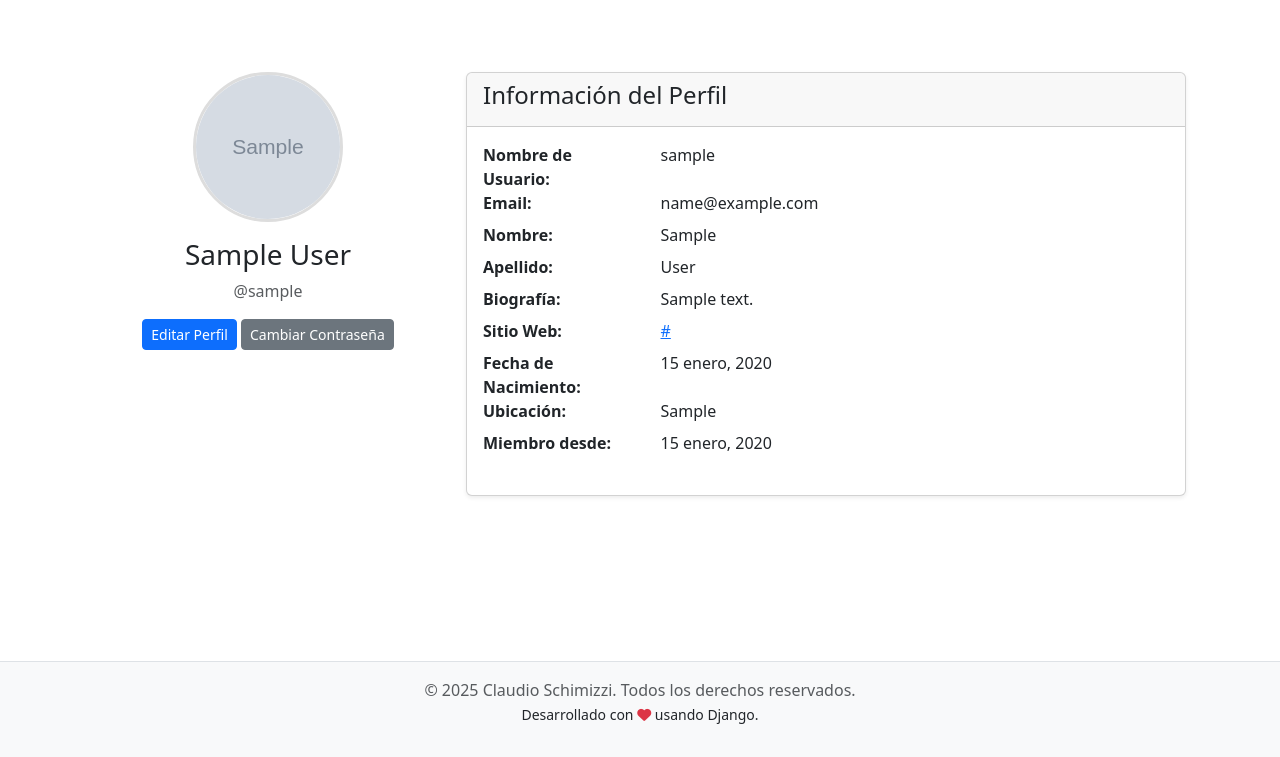
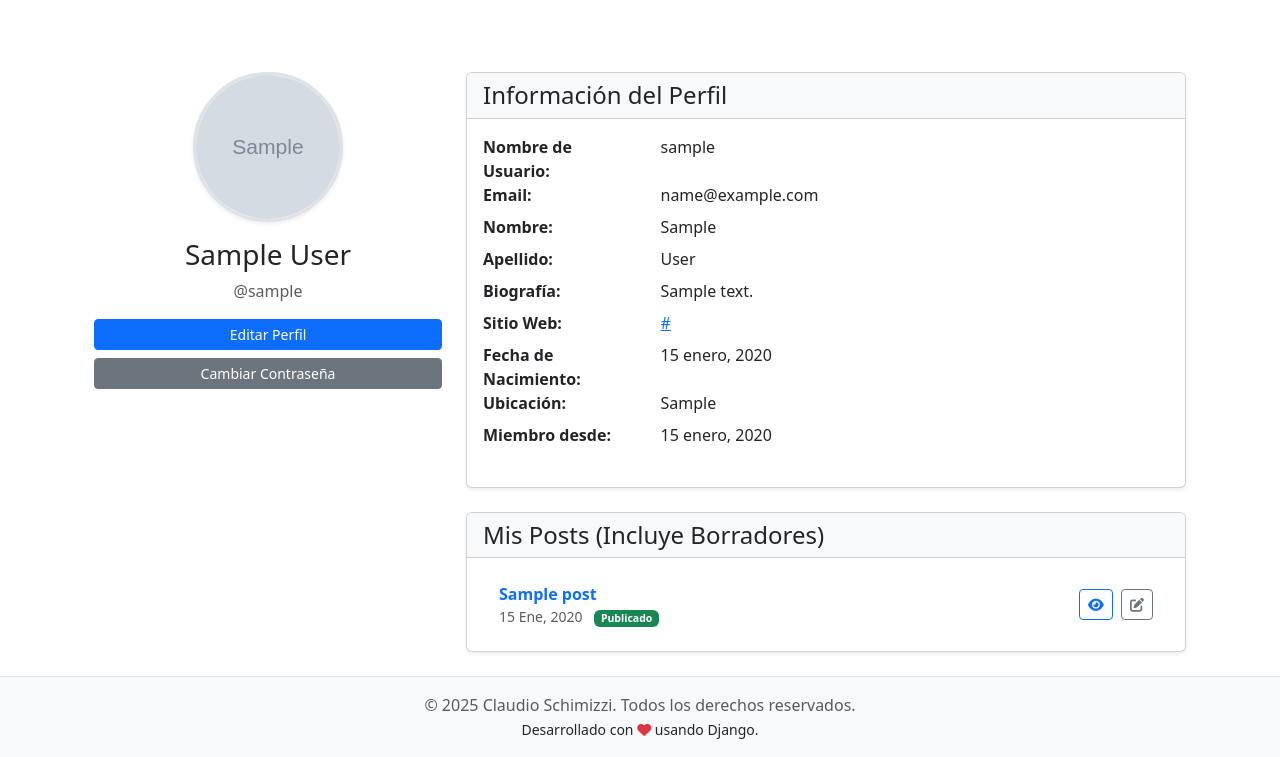
Before and after one commit to Schimizzi/blog_xa_coder, a Django app: page /accounts/profile/ in a window 1280 px wide. Shown: the part 58-815 px from the top of the page. Before the commit the page ends 782 px from the top, so only its background shows below. Run offline with Django 5.2, Linux system fonts and the light colour scheme; a user stored in the database is signed in; tables that the repository leaves empty hold one stand-in row (values such as "Sample post"); grey boxes marked "Sample" are stand-in pictures; some libraries are stand-ins or nearby versions.

Commit message:
agregado de borradores

```diff
--- a/accounts/templates/accounts/login.html
+++ b/accounts/templates/accounts/login.html
@@ -12,8 +12,6 @@
                 </div>
                 <div class="card-body">
                     {% if form.errors and not form.non_field_errors %}
-                    {# Este bloque es para errores generales que no se muestran por campo,
-                       aunque en LoginView suelen ser non_field_errors #}
                         <div class="alert alert-danger" role="alert">
                             Hubo un error con tu inicio de sesión.
                         </div>
--- a/accounts/templates/accounts/profile.html
+++ b/accounts/templates/accounts/profile.html
@@ -6,64 +6,117 @@
 {% block content %}
 <div class="container mt-5">
     <div class="row">
-        <div class="col-md-4 text-center">
-            <img src="{{ profile.get_avatar_url }}" alt="Avatar de {{ profile_user.username }}" class="img-fluid rounded-circle mb-3" style="width: 150px; height: 150px; object-fit: cover; border: 3px solid #ddd;">
+        <div class="col-md-4 text-center mb-4 mb-md-0">
+            <img src="{{ profile.get_avatar_url }}" alt="Avatar de {{ profile_user.username }}" class="img-fluid rounded-circle mb-3 shadow-sm" style="width: 150px; height: 150px; object-fit: cover; border: 3px solid #dee2e6;">
             <h3>{{ profile.full_name }}</h3>
             <p class="text-muted">@{{ profile_user.username }}</p>
             {% if profile_user == request.user %}
-                <a href="{% url 'accounts:profile_update' %}" class="btn btn-primary btn-sm mb-2">Editar Perfil</a>
-                <a href="{% url 'accounts:password_change' %}" class="btn btn-secondary btn-sm mb-2">Cambiar Contraseña</a>
+                <a href="{% url 'accounts:profile_update' %}" class="btn btn-primary btn-sm mb-2 d-block">Editar Perfil</a>
+                <a href="{% url 'accounts:password_change' %}" class="btn btn-secondary btn-sm mb-2 d-block">Cambiar Contraseña</a>
             {% endif %}
         </div>
         <div class="col-md-8">
-            <div class="card shadow-sm">
-                <div class="card-header">
-                    <h4>Información del Perfil</h4>
+            <div class="card shadow-sm mb-4">
+                <div class="card-header bg-light">
+                    <h4 class="mb-0">Información del Perfil</h4>
                 </div>
                 <div class="card-body">
                     <dl class="row">
-                        <dt class="col-sm-3">Nombre de Usuario:</dt>
-                        <dd class="col-sm-9">{{ profile_user.username }}</dd>
+                        <dt class="col-sm-4 col-md-3">Nombre de Usuario:</dt>
+                        <dd class="col-sm-8 col-md-9">{{ profile_user.username }}</dd>
 
-                        <dt class="col-sm-3">Email:</dt>
-                        <dd class="col-sm-9">{{ profile_user.email }}</dd>
+                        <dt class="col-sm-4 col-md-3">Email:</dt>
+                        <dd class="col-sm-8 col-md-9">{{ profile_user.email }}</dd>
 
                         {% if profile_user.first_name %}
-                        <dt class="col-sm-3">Nombre:</dt>
-                        <dd class="col-sm-9">{{ profile_user.first_name }}</dd>
+                        <dt class="col-sm-4 col-md-3">Nombre:</dt>
+                        <dd class="col-sm-8 col-md-9">{{ profile_user.first_name }}</dd>
                         {% endif %}
 
                         {% if profile_user.last_name %}
-                        <dt class="col-sm-3">Apellido:</dt>
-                        <dd class="col-sm-9">{{ profile_user.last_name }}</dd>
+                        <dt class="col-sm-4 col-md-3">Apellido:</dt>
+                        <dd class="col-sm-8 col-md-9">{{ profile_user.last_name }}</dd>
                         {% endif %}
 
                         {% if profile.bio %}
-                        <dt class="col-sm-3">Biografía:</dt>
-                        <dd class="col-sm-9">{{ profile.bio|linebreaksbr }}</dd>
+                        <dt class="col-sm-4 col-md-3">Biografía:</dt>
+                        <dd class="col-sm-8 col-md-9">{{ profile.bio|linebreaksbr }}</dd>
                         {% endif %}
 
                         {% if profile.website_url %}
-                        <dt class="col-sm-3">Sitio Web:</dt>
-                        <dd class="col-sm-9"><a href="{{ profile.website_url }}" target="_blank" rel="noopener noreferrer">{{ profile.website_url }}</a></dd>
+                        <dt class="col-sm-4 col-md-3">Sitio Web:</dt>
+                        <dd class="col-sm-8 col-md-9"><a href="{{ profile.website_url }}" target="_blank" rel="noopener noreferrer">{{ profile.website_url }}</a></dd>
                         {% endif %}
 
                         {% if profile.birth_date %}
-                        <dt class="col-sm-3">Fecha de Nacimiento:</dt>
-                        <dd class="col-sm-9">{{ profile.birth_date|date:"d F, Y" }}</dd>
+                        <dt class="col-sm-4 col-md-3">Fecha de Nacimiento:</dt>
+                        <dd class="col-sm-8 col-md-9">{{ profile.birth_date|date:"d F, Y" }}</dd>
                         {% endif %}
 
                         {% if profile.location %}
-                        <dt class="col-sm-3">Ubicación:</dt>
-                        <dd class="col-sm-9">{{ profile.location }}</dd>
+                        <dt class="col-sm-4 col-md-3">Ubicación:</dt>
+                        <dd class="col-sm-8 col-md-9">{{ profile.location }}</dd>
                         {% endif %}
 
-                        <dt class="col-sm-3">Miembro desde:</dt>
-                        <dd class="col-sm-9">{{ profile_user.date_joined|date:"d F, Y" }}</dd>
+                        <dt class="col-sm-4 col-md-3">Miembro desde:</dt>
+                        <dd class="col-sm-8 col-md-9">{{ profile_user.date_joined|date:"d F, Y" }}</dd>
                     </dl>
                 </div>
             </div>
-        </div>
+
+            <div class="card shadow-sm">
+                <div class="card-header bg-light">
+                    <h4 class="mb-0">
+                        {% if profile_user == request.user %}
+                            Mis Posts (Incluye Borradores)
+                        {% else %}
+                            Posts de {{ profile_user.username }}
+                        {% endif %}
+                    </h4>
+                </div>
+                <div class="card-body">
+                    {% if user_posts %}
+                        <ul class="list-group list-group-flush">
+                        {% for post in user_posts %}
+                            <li class="list-group-item d-flex justify-content-between align-items-center">
+                                <div>
+                                    <a href="{{ post.get_absolute_url }}" class="fw-bold text-decoration-none">{{ post.title }}</a>
+                                    <small class="d-block text-muted">
+                                        {{ post.published_date|date:"d M, Y" }}
+                                        {% if profile_user == request.user %}
+                                            <span class="badge {% if post.status == 'published' and post.is_published %}bg-success{% elif post.status == 'published' and not post.is_published %}bg-info text-dark{% else %}bg-warning text-dark{% endif %} ms-2">
+                                                {% if post.status == 'published' and post.is_published %}
+                                                    Publicado
+                                                {% elif post.status == 'published' and not post.is_published %}
+                                                    Programado
+                                                {% else %}
+                                                    {{ post.get_status_display }}
+                                                {% endif %}
+                                            </span>
+                                        {% endif %}
+                                    </small>
+                                </div>
+                                <div>
+                                    <a href="{{ post.get_absolute_url }}" class="btn btn-sm btn-outline-primary me-1" title="Ver Post"><i class="fas fa-eye"></i></a>
+                                    {% if post.author == request.user or request.user.is_staff %}
+                                    <a href="{% url 'blog:post_update' post.slug %}" class="btn btn-sm btn-outline-secondary" title="Editar Post"><i class="fas fa-edit"></i></a>
+                                    {% endif %}
+                                </div>
+                            </li>
+                        {% endfor %}
+                        </ul>
+                    {% else %}
+                        <p class="text-muted">
+                            {% if profile_user == request.user %}
+                                Aún no has creado ningún post. <a href="{% url 'blog:post_create' %}">¡Crea el primero!</a>
+                            {% else %}
+                                {{ profile_user.username }} aún no ha publicado ningún post.
+                            {% endif %}
+                        </p>
+                    {% endif %}
+                </div>
+            </div>
+            </div>
     </div>
 </div>
 {% endblock %}
--- a/accounts/views.py
+++ b/accounts/views.py
@@ -2,34 +2,25 @@ from django.shortcuts import render, redirect, get_object_or_404
 from django.urls import reverse_lazy, reverse
 from django.contrib.auth import login, logout
 from django.contrib.auth.views import LoginView as AuthLoginView, LogoutView as AuthLogoutView, PasswordChangeView as AuthPasswordChangeView, PasswordChangeDoneView as AuthPasswordChangeDoneView
-from django.contrib.auth.decorators import login_required # Decorador para vistas basadas en funciones
-from django.contrib.auth.mixins import LoginRequiredMixin # Mixin para vistas basadas en clases
+from django.contrib.auth.decorators import login_required
+from django.contrib.auth.mixins import LoginRequiredMixin
 from django.views.generic import CreateView, DetailView, UpdateView, FormView
-from django.contrib import messages # Para mostrar mensajes al usuario
+from django.contrib import messages
 from django.http import HttpResponseRedirect
-
+from django.utils import timezone
 from .forms import CustomUserCreationForm, UserUpdateForm, ProfileUpdateForm, CustomPasswordChangeForm
 from .models import Profile
 from django.contrib.auth.models import User
+from blog_app.models import Post
 
-# Create your views here.
 
 class RegisterView(CreateView):
-    """
-    Vista para el registro de nuevos usuarios.
-    Utiliza el CustomUserCreationForm.
-    """
     form_class = CustomUserCreationForm
     template_name = 'accounts/register.html'
-    success_url = reverse_lazy('accounts:login') # Redirige al login después de un registro exitoso
+    success_url = reverse_lazy('accounts:login')
 
     def form_valid(self, form):
-        """
-        Si el formulario es válido, guarda el nuevo usuario y lo loguea.
-        Luego redirige a la success_url.
-        """
         user = form.save()
-        # login(self.request, user) # Opcional: loguear al usuario inmediatamente después del registro
         messages.success(self.request, f"¡Cuenta creada para {user.username}! Ahora puedes iniciar sesión.")
         return super().form_valid(form)
 
@@ -39,18 +30,9 @@ class RegisterView(CreateView):
         return context
 
 class CustomLoginView(AuthLoginView):
-    """
-    Vista para el inicio de sesión de usuarios.
-    Hereda de la vista LoginView de Django.
-    """
     template_name = 'accounts/login.html'
-    # success_url se define por LOGIN_REDIRECT_URL en settings.py
-    # o por el parámetro 'next' en la URL.
 
     def form_valid(self, form):
-        """
-        Añade un mensaje de éxito después de un inicio de sesión válido.
-        """
         messages.success(self.request, f"¡Bienvenido de nuevo, {form.get_user().username}!")
         return super().form_valid(form)
 
@@ -65,39 +47,34 @@ class CustomLoginView(AuthLoginView):
 
 
 class CustomLogoutView(LoginRequiredMixin, AuthLogoutView):
-    """
-    Vista para el cierre de sesión de usuarios.
-    Hereda de la vista LogoutView de Django.
-    Asegura que el usuario esté logueado para poder desloguearse.
-    """
-    # LOGOUT_REDIRECT_URL en settings.py define a dónde ir después del logout.
-    # template_name = 'accounts/logout_confirm.html' # Opcional si quieres una página de confirmación
-
     def dispatch(self, request, *args, **kwargs):
-        # Añadir un mensaje antes de que la lógica de logout de la superclase se ejecute
         if request.user.is_authenticated:
             messages.info(request, f"Has cerrado sesión. ¡Hasta pronto, {request.user.username}!")
         return super().dispatch(request, *args, **kwargs)
 
 
-@login_required # Decorador para asegurar que solo usuarios logueados puedan ver su perfil
+@login_required
 def profile_view(request, username=None):
-    """
-    Vista para mostrar el perfil de un usuario.
-    Si no se proporciona username, muestra el perfil del usuario logueado.
-    """
+
     if username:
-        user = get_object_or_404(User, username=username)
+        profile_user = get_object_or_404(User, username=username)
+        user_posts = Post.objects.filter(
+            author=profile_user,
+            status='published',
+            published_date__lte=timezone.now()
+        ).order_by('-published_date')
     else:
-        user = request.user
+        profile_user = request.user
+        user_posts = Post.objects.filter(author=profile_user).order_by('-published_date')
 
-    # El perfil se crea automáticamente gracias a las señales en models.py
-    profile, created = Profile.objects.get_or_create(user=user)
+
+    profile, created = Profile.objects.get_or_create(user=profile_user)
 
     context = {
-        'profile_user': user, # El usuario cuyo perfil se está viendo
+        'profile_user': profile_user,
         'profile': profile,
-        'page_title': f"Perfil de {user.username}"
+        'user_posts': user_posts,
+        'page_title': f"Perfil de {profile_user.username}"
     }
     return render(request, 'accounts/profile.html', context)
 
@@ -107,25 +84,20 @@ class ProfileUpdateView(LoginRequiredMixin, UpdateView):
     Vista para que los usuarios actualicen su perfil (User y Profile).
     Maneja dos formularios: UserUpdateForm y ProfileUpdateForm.
     """
-    model = User  # Especificamos el modelo principal
-    form_class = UserUpdateForm  # Especificamos el form_class principal
+    model = User
+    form_class = UserUpdateForm
     template_name = 'accounts/profile_form.html'
-    # success_url se define en get_success_url.
+
 
     def get_object(self, queryset=None):
-        # Devuelve el usuario actual que se está editando
-        # Esto es consistente con model = User
         return self.request.user
 
     def get_context_data(self, **kwargs):
         context = super().get_context_data(**kwargs)
-        # El form principal (UserUpdateForm) ya es añadido por UpdateView como 'form'.
-        # Lo renombramos a 'user_form' para claridad en la plantilla si es necesario,
-        # o simplemente usamos 'form' para el UserUpdateForm y añadimos 'profile_form' aparte.
-        # Para mantener la consistencia con el post() y la plantilla actual:
-        if 'user_form' not in context: # Si no se pasó explícitamente (ej. en error de post)
+
+        if 'user_form' not in context:
             context['user_form'] = UserUpdateForm(instance=self.request.user)
-        else: # Si se pasó (ej. desde un post inválido), asegurar que se llame user_form
+        else:
             context['user_form'] = context.pop('form', UserUpdateForm(instance=self.request.user))
 
 
@@ -136,10 +108,10 @@ class ProfileUpdateView(LoginRequiredMixin, UpdateView):
         return context
 
     def post(self, request, *args, **kwargs):
-        # self.object se establece por la superclase UpdateView usando get_object()
+
         self.object = self.get_object()
 
-        # Instanciamos ambos formularios con los datos del POST y los archivos
+
         user_form = UserUpdateForm(request.POST, instance=self.request.user)
         profile_form = ProfileUpdateForm(request.POST, request.FILES, instance=self.request.user.profile)
 
@@ -150,26 +122,18 @@ class ProfileUpdateView(LoginRequiredMixin, UpdateView):
             return HttpResponseRedirect(self.get_success_url())
         else:
             messages.error(request, 'Por favor, corrige los errores en el formulario.')
-            # Si hay errores, vuelve a renderizar la página con los formularios y sus errores
-            # Pasamos los formularios con errores al contexto.
-            # UpdateView normalmente pasaría su form_class como 'form'.
-            # Aquí nos aseguramos de pasar ambos con los nombres esperados por la plantilla.
             return self.render_to_response(
                 self.get_context_data(user_form=user_form, profile_form=profile_form)
             )
 
     def get_success_url(self):
-        # Redirige a la vista del perfil del usuario actual
         return reverse('accounts:profile_view_self')
 
 
 class CustomPasswordChangeView(LoginRequiredMixin, AuthPasswordChangeView):
-    """
-    Vista para que los usuarios cambien su contraseña.
-    """
     form_class = CustomPasswordChangeForm
     template_name = 'accounts/password_change_form.html'
-    success_url = reverse_lazy('accounts:password_change_done') # Redirige a una vista de éxito
+    success_url = reverse_lazy('accounts:password_change_done')
 
     def form_valid(self, form):
         messages.success(self.request, '¡Tu contraseña ha sido cambiada exitosamente!')
@@ -181,11 +145,7 @@ class CustomPasswordChangeView(LoginRequiredMixin, AuthPasswordChangeView):
         return context
 
 class CustomPasswordChangeDoneView(LoginRequiredMixin, AuthPasswordChangeDoneView):
-    """
-    Vista que se muestra después de que el usuario ha cambiado su contraseña exitosamente.
-    """
     template_name = 'accounts/password_change_done.html'
-    # No se necesita un mensaje aquí ya que se puso en CustomPasswordChangeView
 
     def get_context_data(self, **kwargs):
         context = super().get_context_data(**kwargs)
--- a/blog_app/forms.py
+++ b/blog_app/forms.py
@@ -52,7 +52,7 @@ class PostForm(forms.ModelForm):
             'title': 'Título Principal del Post',
             'slug': 'Fragmento de URL (Slug)',
             'featured_image': 'Imagen Destacada',
-            'status': 'Estado de Publicación',
+            #'status': 'Estado de Publicación',
             'published_date': 'Fecha y Hora de Publicación',
             'meta_description': 'Meta Descripción (SEO)',
             'keywords': 'Palabras Clave (SEO)',
--- a/blog_app/templates/blog_app/home.html
+++ b/blog_app/templates/blog_app/home.html
@@ -9,7 +9,7 @@
         <div class="container-fluid py-5">
             <h1 class="display-5 fw-bold">¡Bienvenido al Blog!</h1>
             <p class="col-md-10 fs-4">
-                Explora mis últimos artículos, pensamientos e historias. Este es un espacio para compartir ideas y conectar.
+                Explora artículos, pensamientos e historias! Este es un espacio para compartir ideas y conectar.
             </p>
             <a href="{% url 'blog:post_list' %}" class="btn btn-primary btn-lg" type="button">
                 <i class="fas fa-newspaper me-2"></i> Ver Todos los Posts
```
Also changed, not shown: media/post_images/post_new_pedro/julian_naturaleza.jpg (added).
